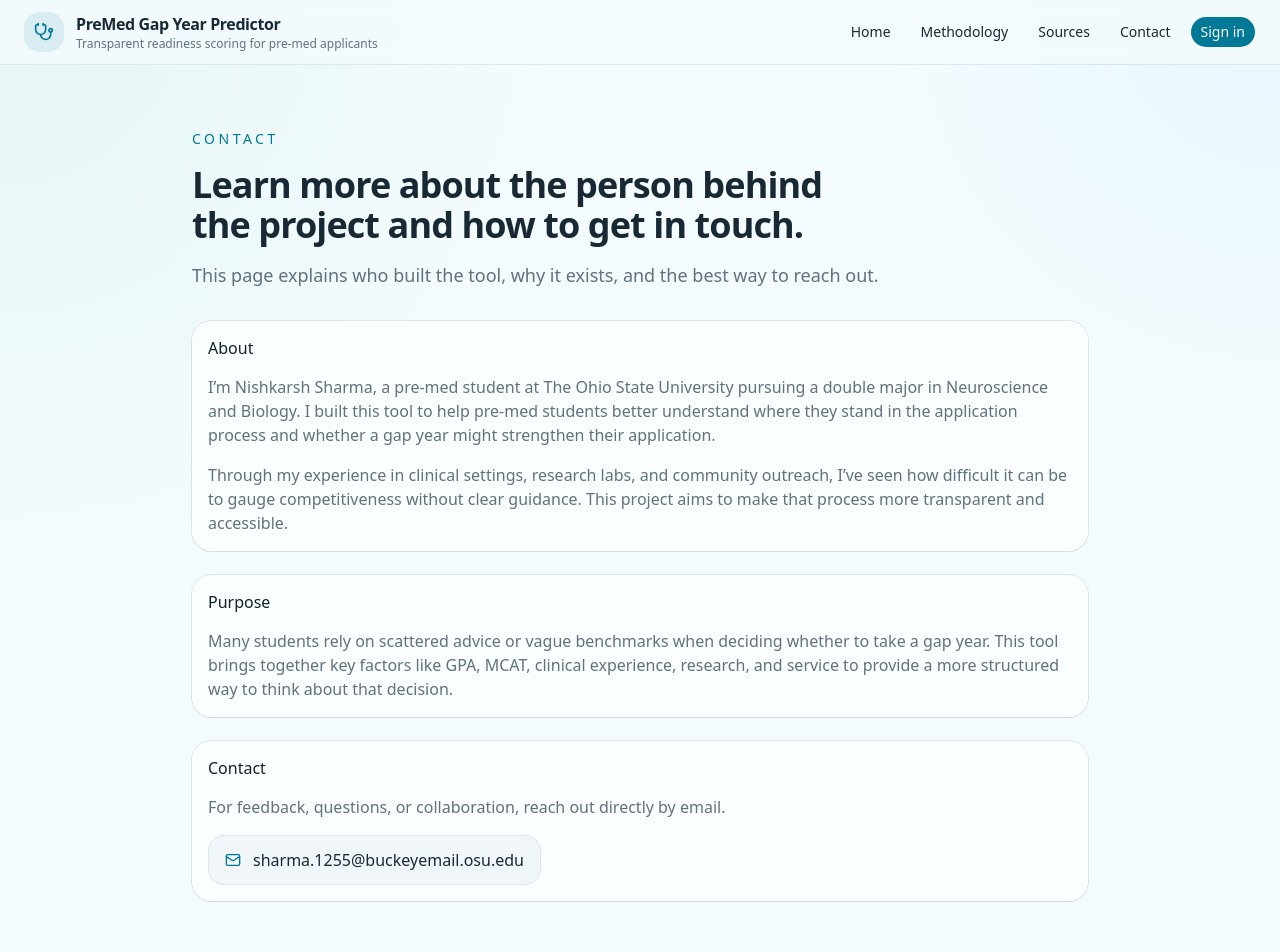
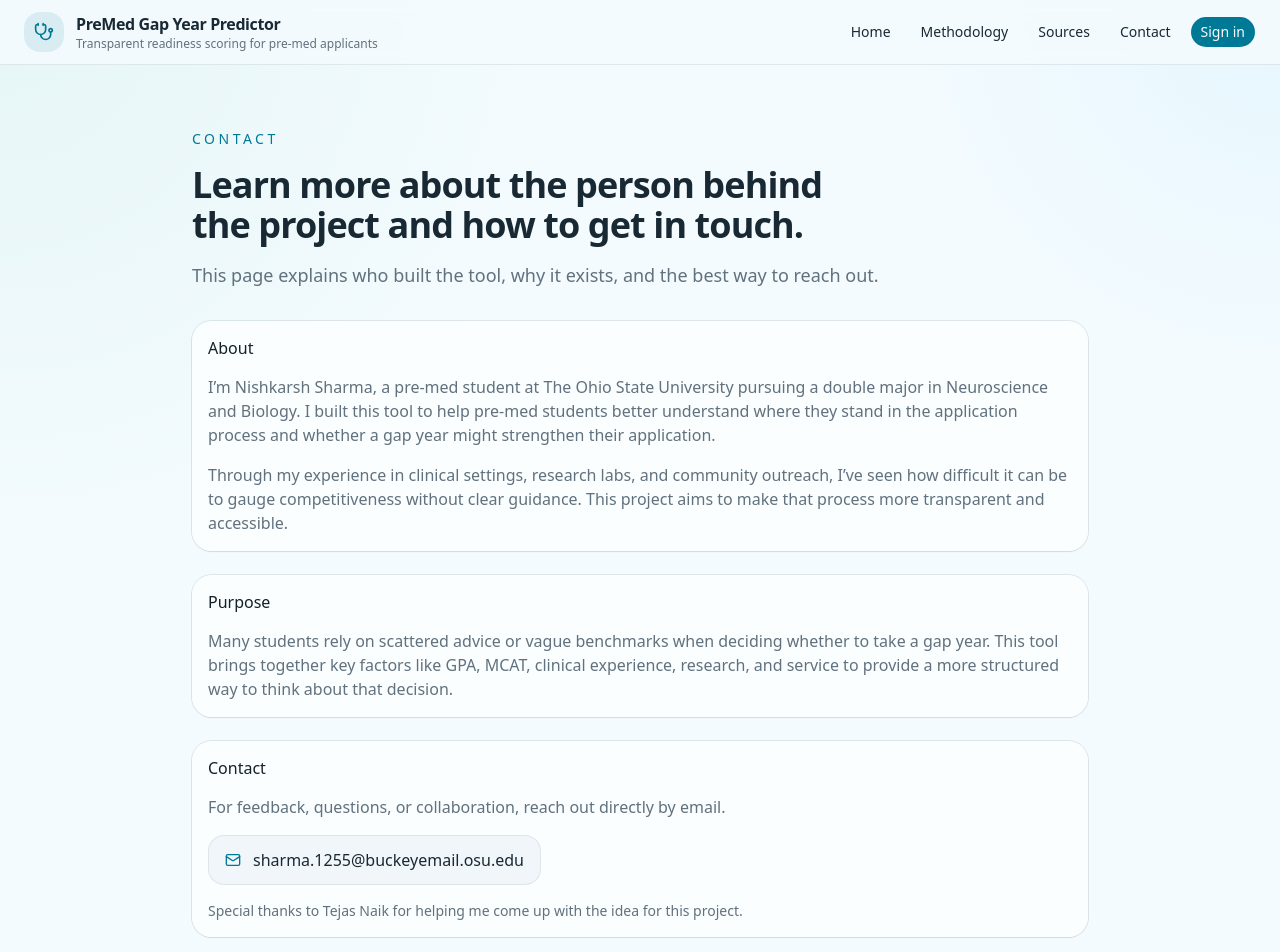
Before and after one commit to MrMilkspill/GAPYEARCODE, a Next.js app: page /contact in a window 1280 px wide. Shown: the top 952 px of the page. Built offline with nearby package versions, Linux system fonts and the light colour scheme.

Commit message:
chore: add contact page acknowledgement

```diff
--- a/src/app/contact/page.tsx
+++ b/src/app/contact/page.tsx
@@ -82,6 +82,10 @@ export default function ContactPage() {
                   <Mail className="size-4 text-primary" />
                   sharma.1255@buckeyemail.osu.edu
                 </Link>
+                <p className="text-sm text-muted-foreground">
+                  Special thanks to Tejas Naik for helping me come up with the
+                  idea for this project.
+                </p>
               </CardContent>
             </Card>
           </div>
```
